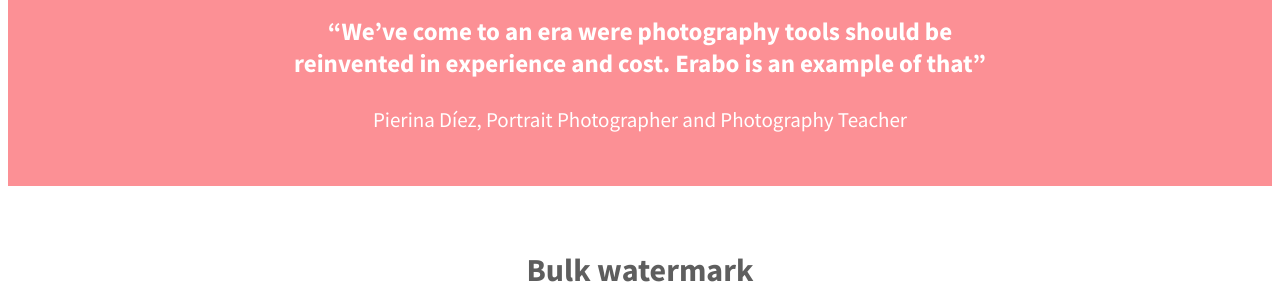
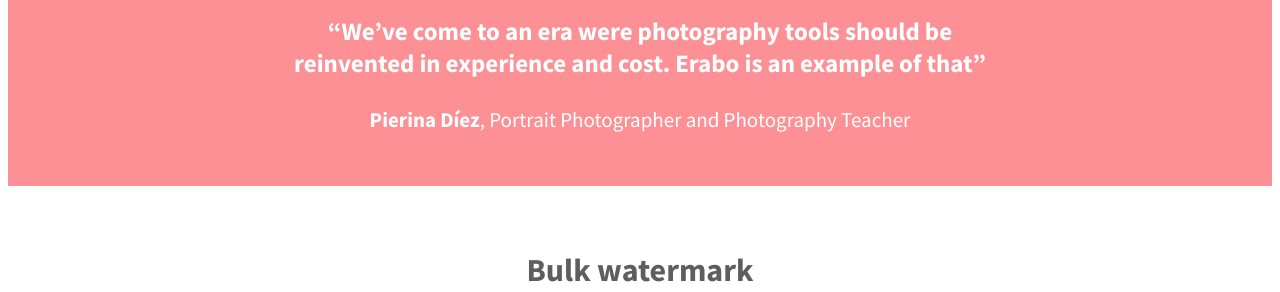
Before and after one commit to eraboapp/eraboapp.github.io, a Jekyll site: the page built from index.html, in a window 1280 px wide. Shown: the part 853-1145 px from the top of the page. Built offline with Jekyll 4.4.1, drawn with Linux system fonts in a browser that asks for light colours.

Commit message:
Testimonial Link

```diff
--- a/_sass/_banner.scss
+++ b/_sass/_banner.scss
@@ -4,6 +4,10 @@
     padding-top: 53px;
     padding-bottom: 53px;
     margin-top: 107px;
+    &__link{
+        font-weight: bold;
+        color: white;
+    }
     &__submited{
         display: none;
     }
@@ -12,7 +16,7 @@
     }
     &.--submited{
         .banner__submited{
-            color: #8ED4A0;
+            color: rgb(209, 211, 209);
             display: block;
             margin-top: 30px;
             font-weight: bold;
--- a/index.html
+++ b/index.html
@@ -18,7 +18,7 @@
 <section class="banner">
   <img src="/assets/images/pierina.svg" alt="Pierina Diez Profile Picture">
   <h5>“We’ve come to an era were photography tools should be reinvented in experience and cost. Erabo is an example of that” </h5>
-  <p>Pierina Díez, Portrait Photographer and Photography Teacher</p>
+  <p><a href="https://pierinadiez.com" class="banner__link" target="new">Pierina Díez</a>, Portrait Photographer and Photography Teacher</p>
 </section>
 
 <section class="core-features">
```
